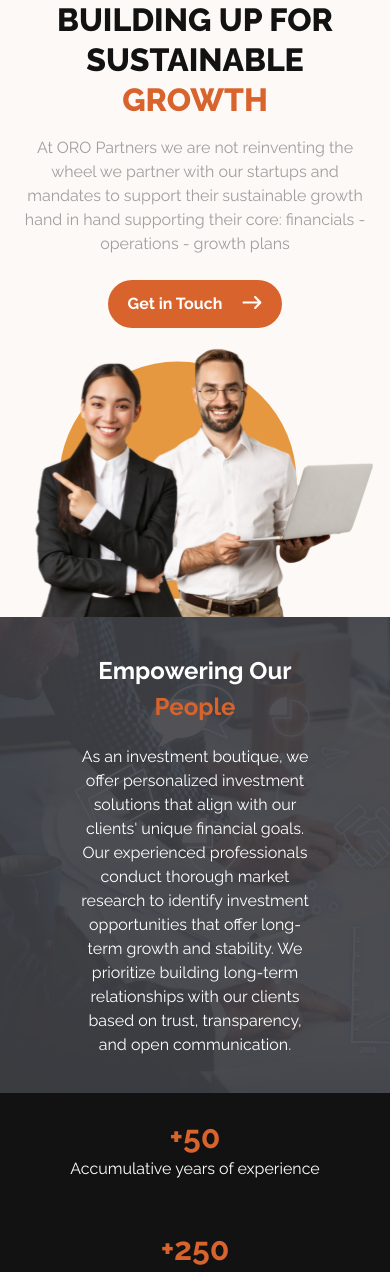
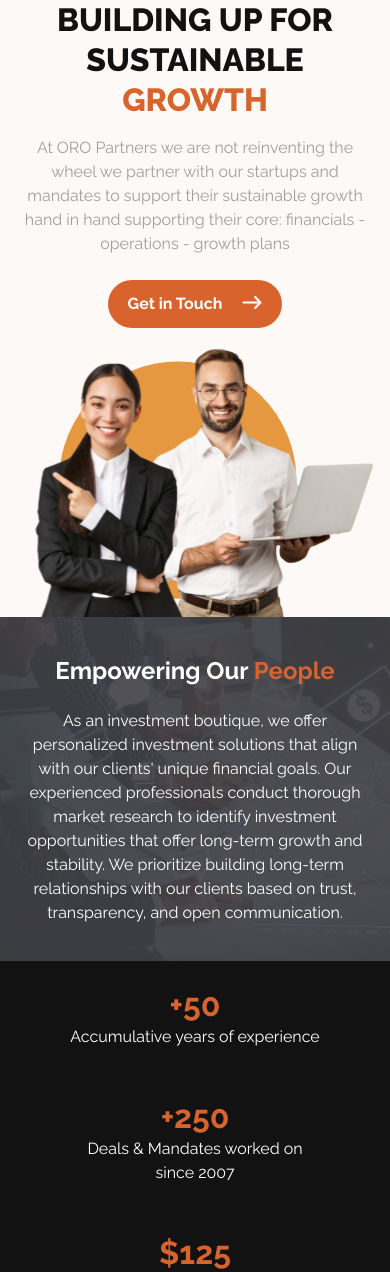
Before and after one commit to PTS-Holdings/oro-partners.com, a Next.js app: page / in a window 390 px wide. Shown: the top 1272 px of the page. Built offline with nearby package versions, Linux system fonts and the light colour scheme.

Commit message:
style(SubHeroSection.jsx): add responsive class to container element

```diff
--- a/src/components/homepage/SubHeroSection.jsx
+++ b/src/components/homepage/SubHeroSection.jsx
@@ -1,7 +1,7 @@
 function SubHeroSection() {
     return (
         <div className="bg-[url('/assets/sub-hero-bg.png')]  bg-cover ">
-            <div className="container text-center space-y-5 py-9 w-2/3">
+            <div className="container text-center space-y-5 py-9 md:w-2/3">
                 <h2 className="header4 md:header2 text-white text-bold">
                     Empowering Our <span className="text-custom-orange-basic">People</span>
                 </h2>
```
